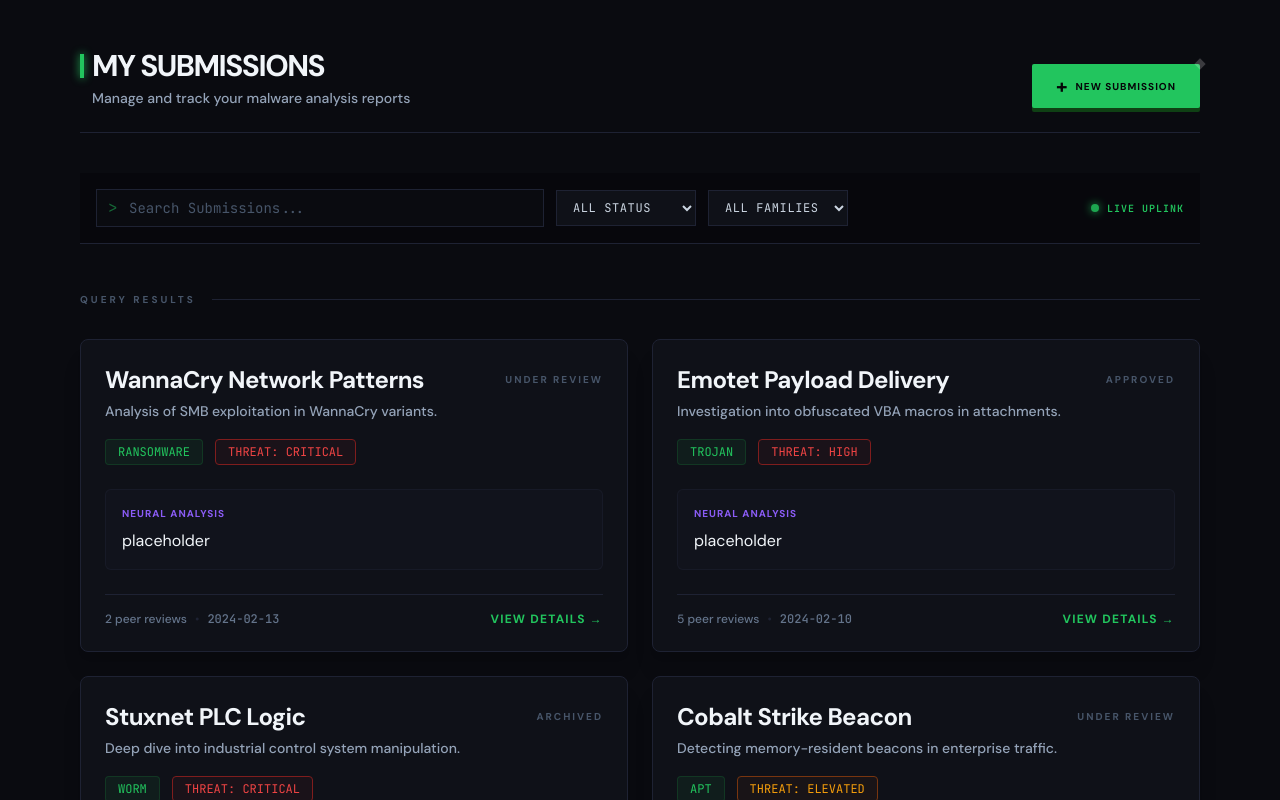
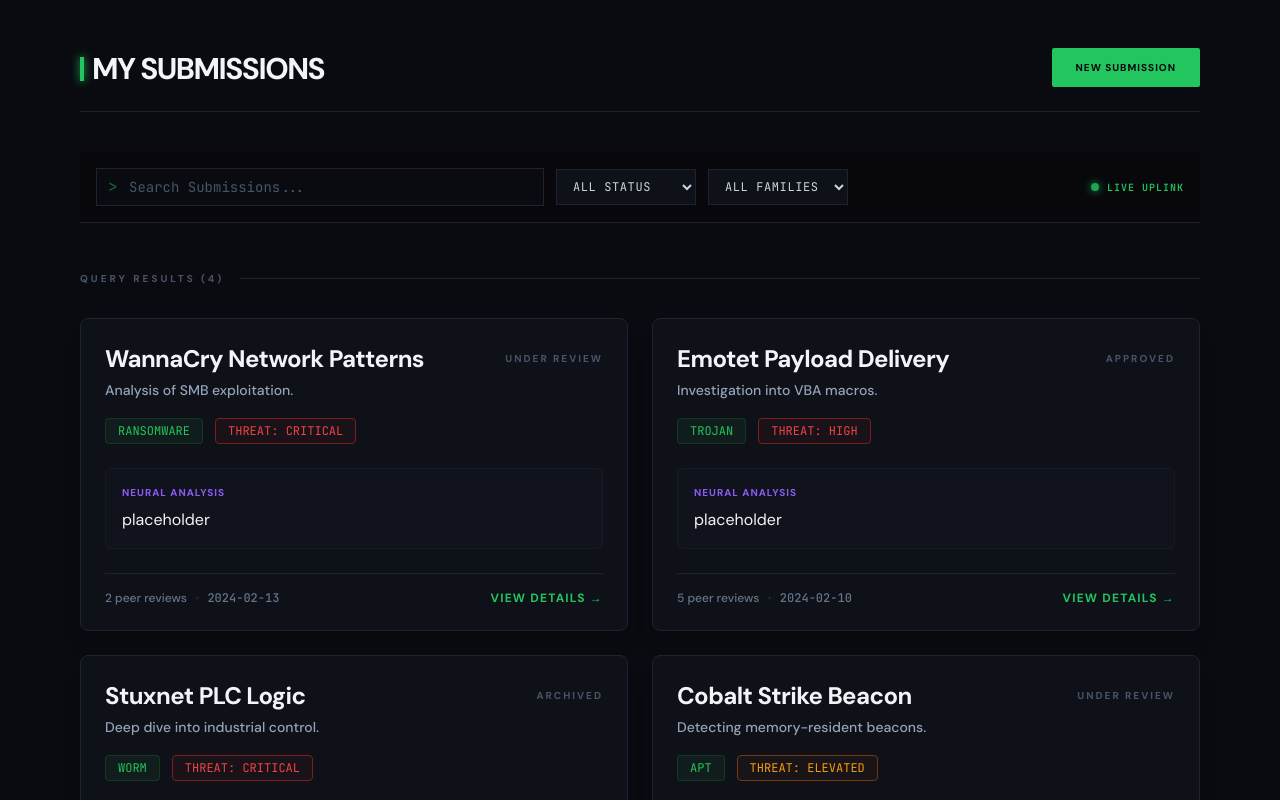
Before and after one commit to crymsor/Contagion, a React (Vite) app in the folder frontend/: page /submissions in a window 1280 px wide. Shown: the top 800 px of the page. Built offline with nearby package versions, Linux system fonts and the light colour scheme.

Commit message:
submission page search bar functional

```diff
--- a/frontend/src/AppLayout/SubmissionsPage/Components/SearchBar.jsx
+++ b/frontend/src/AppLayout/SubmissionsPage/Components/SearchBar.jsx
@@ -1,6 +1,14 @@
-function SearchBar() {
+import React from "react";
+
+function SearchBar({ filters, onFilterChange }) {
   const inputBaseStyles = "bg-abyss border border-phantom text-slate-100 py-2 px-4 focus:outline-none focus:border-toxic focus:ring-1 focus:ring-toxic/30 transition-all duration-200 placeholder:text-slate-600 font-mono text-sm";
   const selectBaseStyles = "bg-obsidian border border-phantom text-slate-300 py-2 px-3 focus:outline-none focus:border-toxic cursor-pointer font-mono text-xs uppercase tracking-wider";
+
+  // Helper to update specific filter keys
+  const handleChange = (e) => {
+    const { name, value } = e.target;
+    onFilterChange(name, value);
+  };
 
   return (
     <div className="flex flex-wrap items-center gap-3 p-4 bg-void/50 border-b border-phantom">
@@ -10,7 +18,10 @@
           {">"}
         </span>
         <input
+          name="query"
           type="text"
+          value={filters.query}
+          onChange={handleChange}
           placeholder="Search Submissions..."
           className={`${inputBaseStyles} w-full pl-8`}
         />
@@ -18,23 +29,33 @@
 
       {/* Status Filter */}
       <div className="flex flex-col">
-        <select className={selectBaseStyles}>
-          <option value="allStatus">All Status</option>
-          <option value="approved">Approved</option>
-          <option value="underreview">Under Review</option>
-          <option value="draft">Draft</option>
-          <option value="rejected">Rejected</option>
+        <select
+          name="status"
+          value={filters.status}
+          onChange={handleChange}
+          className={selectBaseStyles}
+        >
+          <option value="all">All Status</option>
+          <option value="Approved">Approved</option>
+          <option value="Under Review">Under Review</option>
+          <option value="Archived">Archived</option>
+          <option value="Draft">Draft</option>
         </select>
       </div>
 
       {/* Family Filter */}
       <div className="flex flex-col">
-        <select className={selectBaseStyles}>
-          <option value="allfamilies">All Families</option>
-          <option value="ransomware">Ransomware</option>
-          <option value="trojan">Trojan</option>
-          <option value="worm">Worm</option>
-          <option value="apt">APT</option>
+        <select
+          name="family"
+          value={filters.family}
+          onChange={handleChange}
+          className={selectBaseStyles}
+        >
+          <option value="all">All Families</option>
+          <option value="Ransomware">Ransomware</option>
+          <option value="Trojan">Trojan</option>
+          <option value="Worm">Worm</option>
+          <option value="APT">APT</option>
         </select>
       </div>
 
@@ -44,7 +65,7 @@
         <span className="text-[10px] text-toxic font-mono font-bold uppercase tracking-widest">Live Uplink</span>
       </div>
     </div>
-  )
+  );
 }
 
 export default SearchBar;
--- a/frontend/src/AppLayout/SubmissionsPage/SubmissionsPage.jsx
+++ b/frontend/src/AppLayout/SubmissionsPage/SubmissionsPage.jsx
@@ -1,96 +1,73 @@
+import React, { useState } from "react";
 import SearchBar from "./Components/SearchBar";
 import Submitted from "./Components/Submitted";
 
+const INITIAL_SUBMISSIONS = [
+  { id: 1, name: "WannaCry Network Patterns", description: "Analysis of SMB exploitation.", status: "Under Review", family: "Ransomware", threatLevel: "Critical", aiScorePercentage: "98%", reviewCount: 2, date: "2024-02-13" },
+  { id: 2, name: "Emotet Payload Delivery", description: "Investigation into VBA macros.", status: "Approved", family: "Trojan", threatLevel: "High", aiScorePercentage: "84%", reviewCount: 5, date: "2024-02-10" },
+  { id: 3, name: "Stuxnet PLC Logic", description: "Deep dive into industrial control.", status: "Archived", family: "Worm", threatLevel: "Critical", aiScorePercentage: "100%", reviewCount: 12, date: "2024-01-25" },
+  { id: 4, name: "Cobalt Strike Beacon", description: "Detecting memory-resident beacons.", status: "Under Review", family: "APT", threatLevel: "Elevated", aiScorePercentage: "72%", reviewCount: 1, date: "2024-02-15" },
+];
+
 function SubmissionsPage() {
+  const [filters, setFilters] = useState({
+    query: "",
+    status: "all",
+    family: "all"
+  });
+
+  // Update the filter state
+  const handleFilterChange = (key, value) => {
+    setFilters(prev => ({ ...prev, [key]: value }));
+  };
+
+  // The Filtering Logic
+  const filteredSubmissions = INITIAL_SUBMISSIONS.filter(item => {
+    const matchesQuery = item.name.toLowerCase().includes(filters.query.toLowerCase()) ||
+      item.description.toLowerCase().includes(filters.query.toLowerCase());
+
+    const matchesStatus = filters.status === "all" || item.status === filters.status;
+    const matchesFamily = filters.family === "all" || item.family === filters.family;
+
+    return matchesQuery && matchesStatus && matchesFamily;
+  });
+
   return (
     <div className="min-h-screen bg-abyss text-slate-100 px-6 py-12 md:px-12 lg:px-20">
-
-      {/* Header Section */}
       <div className="flex flex-row justify-between items-end mb-10 pb-6 border-b border-phantom">
         <div className="space-y-1">
           <div className="flex items-center gap-2">
             <div className="w-1 h-6 bg-toxic shadow-[0_0_8px_#22C55E]"></div>
-            <h3 className="text-3xl font-black text-slate-100 tracking-tighter uppercase">
-              My Submissions
-            </h3>
+            <h3 className="text-3xl font-black text-slate-100 tracking-tighter uppercase">My Submissions</h3>
           </div>
-          <p className="text-slate-400 text-sm font-medium ml-3">
-            Manage and track your malware analysis reports
-          </p>
         </div>
-
-        <button className="group relative flex items-center gap-2 bg-toxic hover:bg-green-400 text-void font-black px-6 py-3 rounded-sm transition-all duration-200 transform hover:-translate-y-1 active:translate-y-0 shadow-[0_4px_0_0_#0F4014]">
-          <span className="text-xl leading-none">+</span>
-          <span className="uppercase tracking-widest text-[10px]">New Submission</span>
-          <div className="absolute -top-1 -right-1 w-2 h-2 bg-white/20 rotate-45"></div>
-        </button>
+        <button className="bg-toxic text-void font-black px-6 py-3 rounded-sm uppercase tracking-widest text-[10px]">New Submission</button>
       </div>
 
       <div className="mb-12">
-        <SearchBar />
+        <SearchBar filters={filters} onFilterChange={handleFilterChange} />
       </div>
 
-      {/* --- GRID LAYOUT START --- */}
       <div className="grid grid-cols-1 md:grid-cols-2 gap-6 max-w-7xl mx-auto">
-
-        {/* Full-width Section Header */}
         <div className="col-span-full flex items-center gap-4 mb-2">
-          <span className="text-[10px] text-slate-600 font-black uppercase tracking-[0.3em]">Query Results</span>
+          <span className="text-[10px] text-slate-600 font-black uppercase tracking-[0.3em]">
+            Query Results ({filteredSubmissions.length})
+          </span>
           <div className="h-[1px] flex-grow bg-phantom"></div>
         </div>
 
-        {/* Box 1 */}
-        <Submitted
-          name={"WannaCry Network Patterns"}
-          description={"Analysis of SMB exploitation in WannaCry variants."}
-          status={"Under Review"}
-          family={"Ransomware"}
-          threatLevel={"Critical"}
-          aiScorePercentage={"98%"}
-          reviewCount={2}
-          date={"2024-02-13"}
-        />
+        {filteredSubmissions.map((item) => (
+          <Submitted key={item.id} {...item} />
+        ))}
 
-        {/* Box 2 */}
-        <Submitted
-          name={"Emotet Payload Delivery"}
-          description={"Investigation into obfuscated VBA macros in attachments."}
-          status={"Approved"}
-          family={"Trojan"}
-          threatLevel={"High"}
-          aiScorePercentage={"84%"}
-          reviewCount={5}
-          date={"2024-02-10"}
-        />
-
-        {/* Box 3 */}
-        <Submitted
-          name={"Stuxnet PLC Logic"}
-          description={"Deep dive into industrial control system manipulation."}
-          status={"Archived"}
-          family={"Worm"}
-          threatLevel={"Critical"}
-          aiScorePercentage={"100%"}
-          reviewCount={12}
-          date={"2024-01-25"}
-        />
-
-        {/* Box 4 */}
-        <Submitted
-          name={"Cobalt Strike Beacon"}
-          description={"Detecting memory-resident beacons in enterprise traffic."}
-          status={"Under Review"}
-          family={"APT"}
-          threatLevel={"Elevated"}
-          aiScorePercentage={"72%"}
-          reviewCount={1}
-          date={"2024-02-15"}
-        />
+        {filteredSubmissions.length === 0 && (
+          <div className="col-span-full py-20 text-center border border-dashed border-phantom">
+            <p className="text-slate-500 font-mono text-sm uppercase">No intelligence found matching current parameters.</p>
+          </div>
+        )}
       </div>
-      {/* --- GRID LAYOUT END --- */}
-
     </div>
-  )
-};
+  );
+}
 
 export default SubmissionsPage;
```
